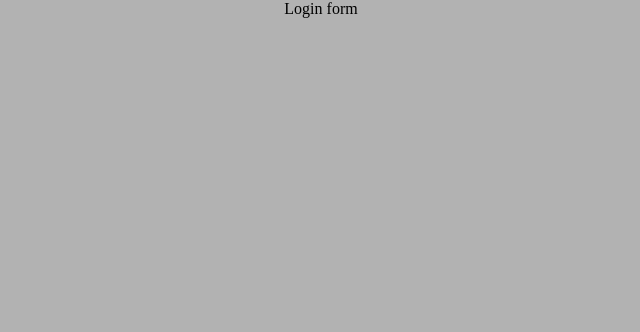
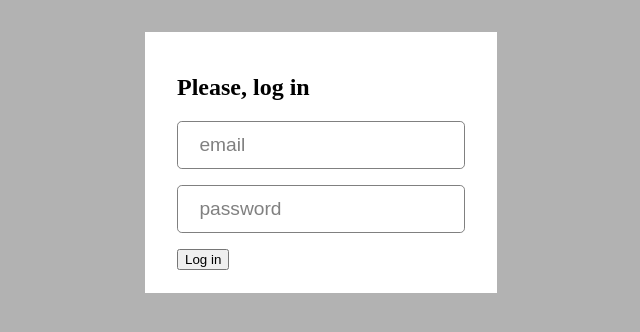
Before and after one commit to agegorin/login-form, a React app: page / in a window 1280 px wide. Shown: the top 332 px of the page, without its empty margins (319-959 px from the left). Built offline with nearby package versions, Linux system fonts and the light colour scheme.

Commit message:
add base login form structure

```diff
--- /dev/null
+++ b/src/components/Input/Input.css
@@ -0,0 +1,42 @@
+.container {
+  position: relative;
+  display: block;
+  margin: 1rem 0;
+}
+
+.label {
+  position: absolute;
+  top: 0.4rem;
+  left: 1rem;
+  padding: 0.4rem;
+  border-radius: 0.3rem;
+  background: white;
+  color: grey;
+  cursor: text;
+  font-family: Arial, sans-serif;
+  font-size: 1.2rem;
+  pointer-events: none;
+  transition: 100ms ease-in-out;
+}
+
+.input {
+  width: 100%;
+  height: 3rem;
+  box-sizing: border-box;
+  padding: 0.5rem 1rem;
+  border: 1px solid grey;
+  border-radius: 0.3rem;
+  font-family: Arial, sans-serif;
+  font-size: 1.2rem;
+  line-height: 2rem;
+}
+
+.input:focus + .label,
+.input:not([value=""]) + .label {
+  top: -0.6rem;
+  left: 0.8rem;
+  padding: 0.05rem 0.4rem;
+  color: black;
+  font-size: 0.8rem;
+  line-height: 1.3rem;
+}
--- /dev/null
+++ b/src/components/Input/Input.tsx
@@ -0,0 +1,25 @@
+import * as React from "react";
+
+import * as styles from "./Input.css"
+
+interface InputProps {
+  label: string
+  type?: string
+  value?: string
+  onChange?: React.ChangeEventHandler<HTMLInputElement>
+}
+
+const Input = ({label, type = 'text', value, onChange}: InputProps) => {
+
+return <label className={styles.container}>
+    <input
+      className={styles.input}
+      type={type}
+      value={value}
+      onChange={onChange}
+    />
+    <span className={styles.label}>{label}</span>
+  </label>
+}
+
+export default Input;
--- /dev/null
+++ b/src/components/LoginForm/LoginForm.css
@@ -0,0 +1,7 @@
+.form {
+  width: 22rem;
+  box-sizing: border-box;
+  padding: 1.4rem 2rem;
+  margin-top: 2rem;
+  background: #fff;
+}
--- a/src/components/LoginForm/LoginForm.tsx
+++ b/src/components/LoginForm/LoginForm.tsx
@@ -1,11 +1,37 @@
 import * as React from 'react';
+import {useEffect, useRef, useState} from "react";
 import Modal from "../Modal/Modal";
 
-
+import * as styles from './LoginForm.css';
+import Input from "../Input/Input";
 
 const LoginForm = () => {
+
+  const [email, setEmail] = useState<string>("");
+  const [password, setPassword] = useState<string>("");
+  const emailRef = useRef<HTMLInputElement>(null);
+
+  useEffect(() => {
+    emailRef.current?.focus();
+  }, [])
+
   return <Modal>
-    Login form
+    <form className={styles.form}>
+      <h2>Please, log in</h2>
+      <Input
+        label="email"
+        type="email"
+        value={email}
+        onChange={(ev) => setEmail(ev.target.value)}
+      />
+      <Input
+        label="password"
+        type="password"
+        value={password}
+        onChange={(ev) => setPassword(ev.target.value)}
+      />
+      <input type="submit" value="Log in"/>
+    </form>
   </Modal>;
 }
 
```
